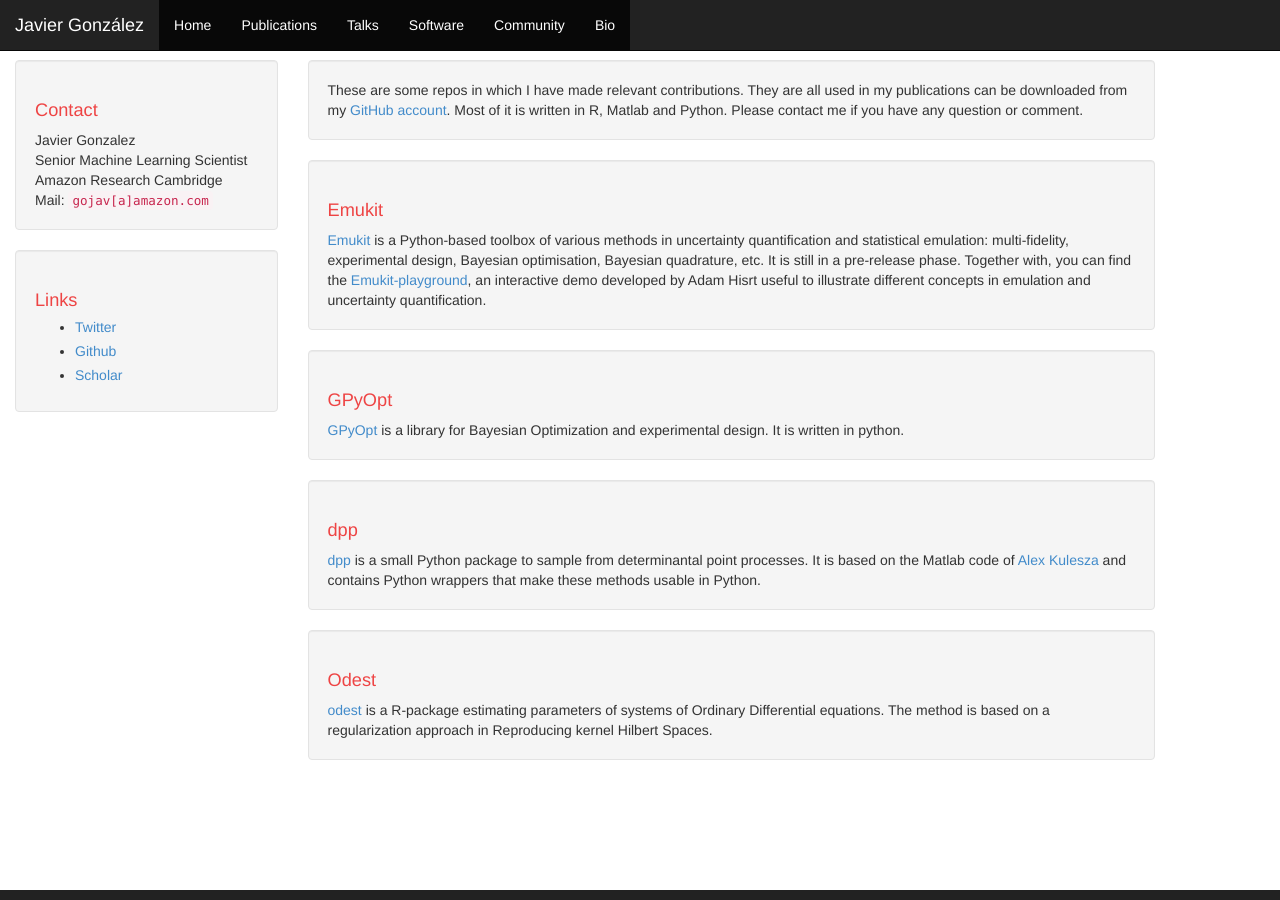
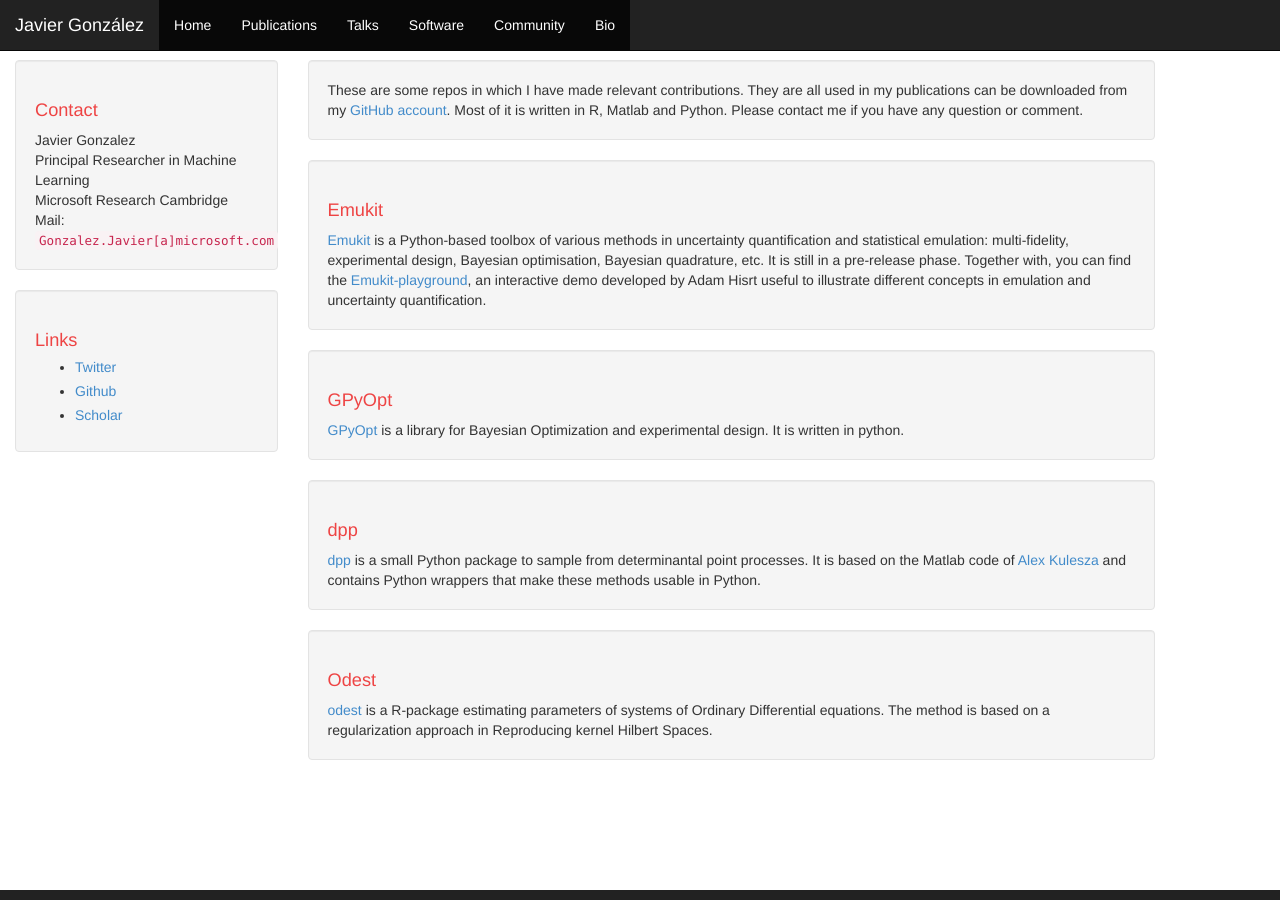
Before and after one commit to javiergonzalezh/javiergonzalezh.github.io, a Jekyll site: the page built from software.html, in a window 1280 px wide. Built offline with Jekyll 4.4.1, drawn with Linux system fonts in a browser that asks for light colours.

Commit message:
Update sidebar.html

```diff
--- a/_includes/sidebar.html
+++ b/_includes/sidebar.html
@@ -2,9 +2,9 @@
 <div class="sidebar well">
     <h1>Contact</h1>
     Javier Gonzalez </br>
-    Senior Machine Learning Scientist</br>
-    Amazon Research Cambridge</br>
-    Mail: <code>gojav[a]amazon.com</code>
+    Principal Researcher in Machine Learning</br>
+    Microsoft Research Cambridge</br>
+    Mail: <code>Gonzalez.Javier[a]microsoft.com</code>
 </div>
 
 <div class="sidebar well">
```
